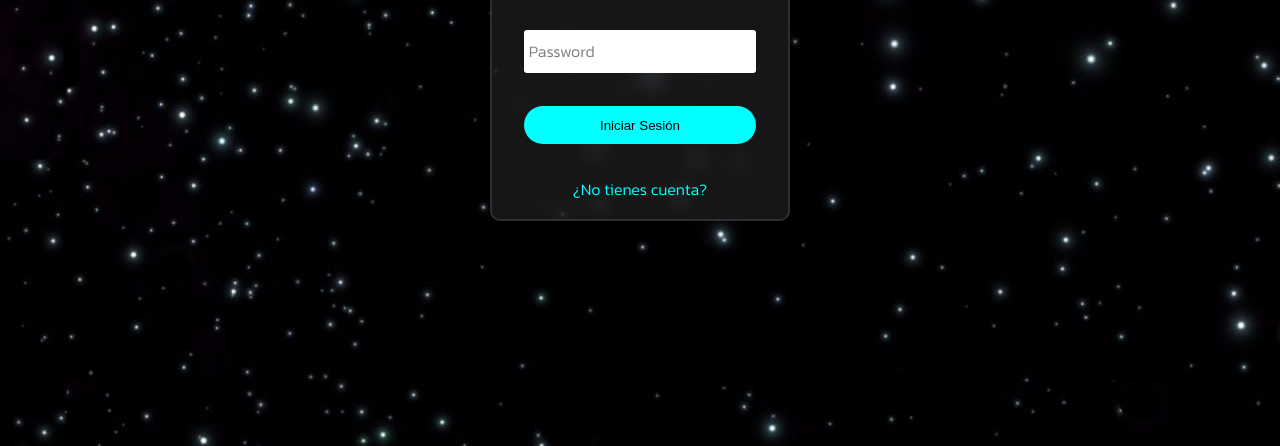
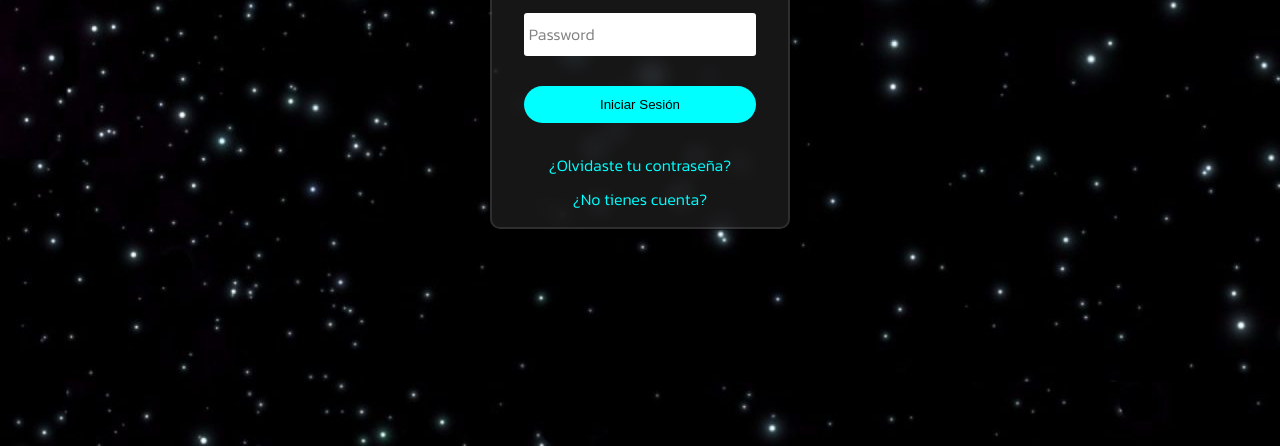
Before and after one commit to JMMOLLER/spacer, a plain HTML site: page client/pages/login.html in a window 1280 px wide. Shown: the part 354-800 px from the top of the page. Drawn offline with nearby package versions, Linux system fonts and the light colour scheme; a web font is replaced by a local one.

Commit message:
Añadido en recuperar contraseña

```diff
--- a/client/css/main/login.css
+++ b/client/css/main/login.css
@@ -134,3 +134,11 @@ span#error.hidden {
   font-size: 0.8rem;
   color: aqua;
 }
+
+
+
+.opciones_login{
+  display: flex;
+  flex-direction: column;
+  gap: 10px;
+}
--- a/client/pages/login.html
+++ b/client/pages/login.html
@@ -48,7 +48,10 @@
       <input type="submit" value="Iniciar Sesión" disabled />
       <span class="loader"></span>
     </div>
-    <a href="/pages/registro.html">¿No tienes cuenta?</a>
+    <div class="opciones_login">
+      <a href="/pages/recuperar_contra.html">¿Olvidaste tu contraseña?</a>
+      <a href="/pages/registro.html">¿No tienes cuenta?</a>
+    </div>
   </form>
 
   <script src="https://cdnjs.cloudflare.com/ajax/libs/lottie-web/5.12.2/lottie.min.js"></script>
```
Also changed, not shown: client/pages/recuperar_contra.html (added).
